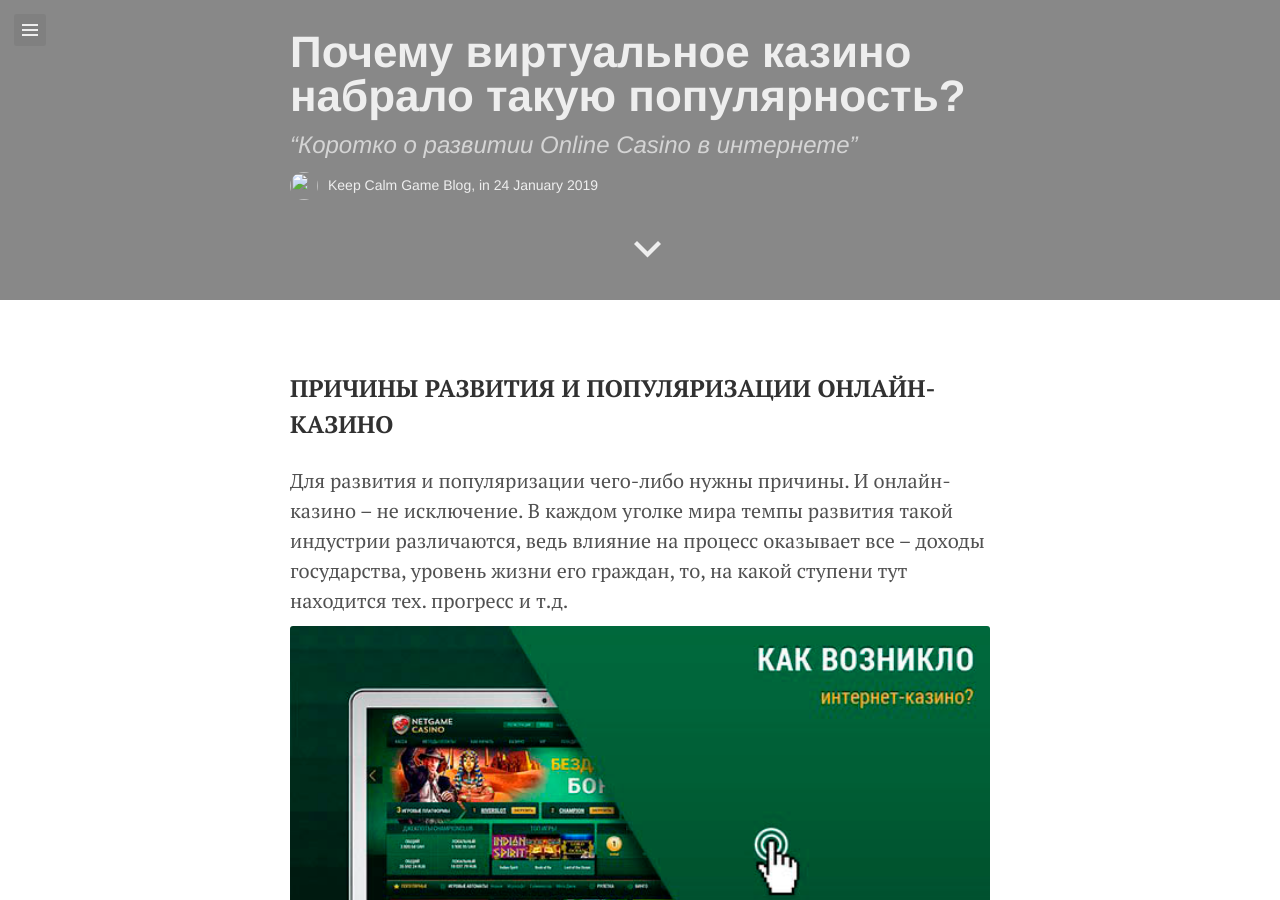
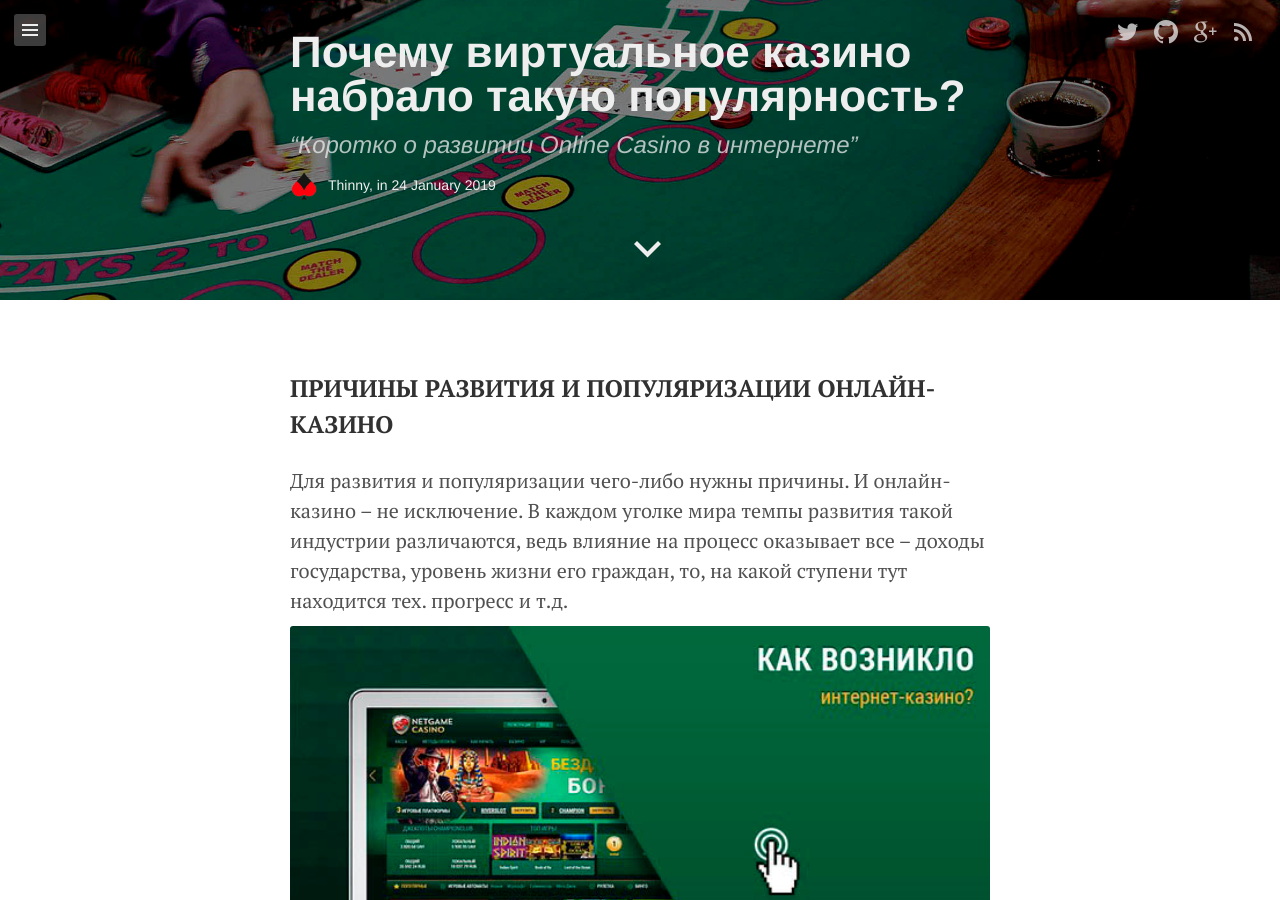
Before and after one commit to keepcalminblog/keepcalminblog.github.io, a Jekyll site: the page built from _posts/2019-01-24-razvitie-online-casino.md, in a window 1280 px wide and 900 px high. Built offline with Jekyll 4.4.1, drawn with Linux system fonts in a browser that asks for light colours; Markdown is read by kramdown in place of the engine named in the settings.

Commit message:
Update _config.yml

```diff
--- a/_config.yml
+++ b/_config.yml
@@ -6,24 +6,44 @@ pygments:	true
 permalink:	/blog/:title
 
 # Setup
-title:		Keep Calm Game Blog
+title:		Thinny
 tagline:	'blog'
-description:	'Offtop personal kepp calm blog'
+description:	'My personal blog.'
 url:		http://keepcalminblog.github.io
 
 author:
   name:		'Ian Camporez Brunelli'
   url:		https://keepcalminblog.github.io
 
-paginate:	17
+paginate:	5
 
+# Custom vars
+icon:		/assets/images/icon.png
+cover:		/assets/images/cover.jpg
+
+social:
+  - icon:	twitter
+    url:	https://keepcalminblog.github.io
+    desc:	Follow me on twitter
+
+  - icon:	github
+    url:	https://keepcalminblog.github.io
+    desc:	Fork me on github
+
+  - icon:	googleplus-alt
+    url:	https://keepcalminblog.github.io
+    desc:	Add me on google+
+
+  - icon:	feed
+    url:	http://keepcalminblog.github.io/atom.xml
+    desc:	Subscribe to my feed
 
 menu:
   - title:	Home
     url:	/
 
 copyright:
-  author:	Custom
-  url:		https://keepcalminblog.github.io
+  author:	Camporez
+  url:		http://keepcalminblog.github.io
   type_title:	Some rights reserved
-  type_url:	https://keepcalminblog.github.io
+  type_url:	http://keepcalminblog.github.io
```
